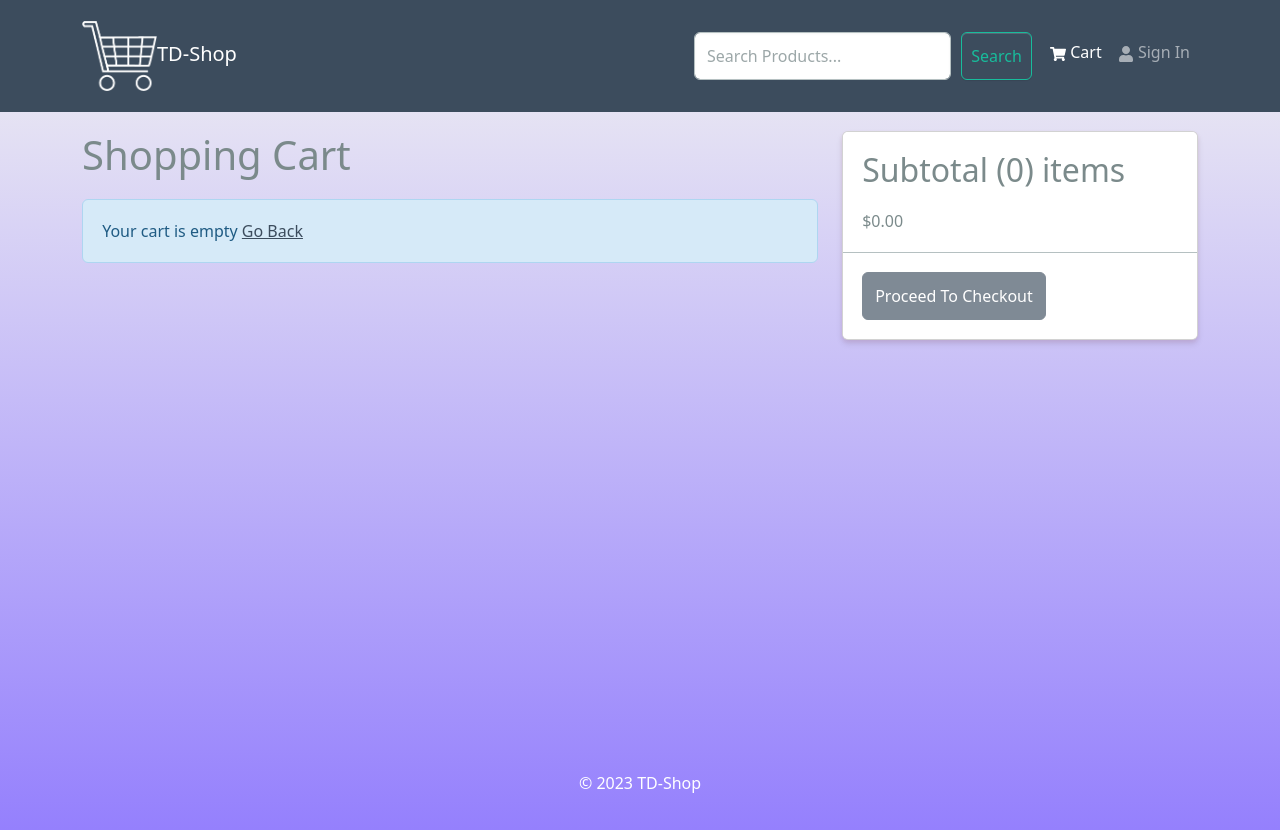
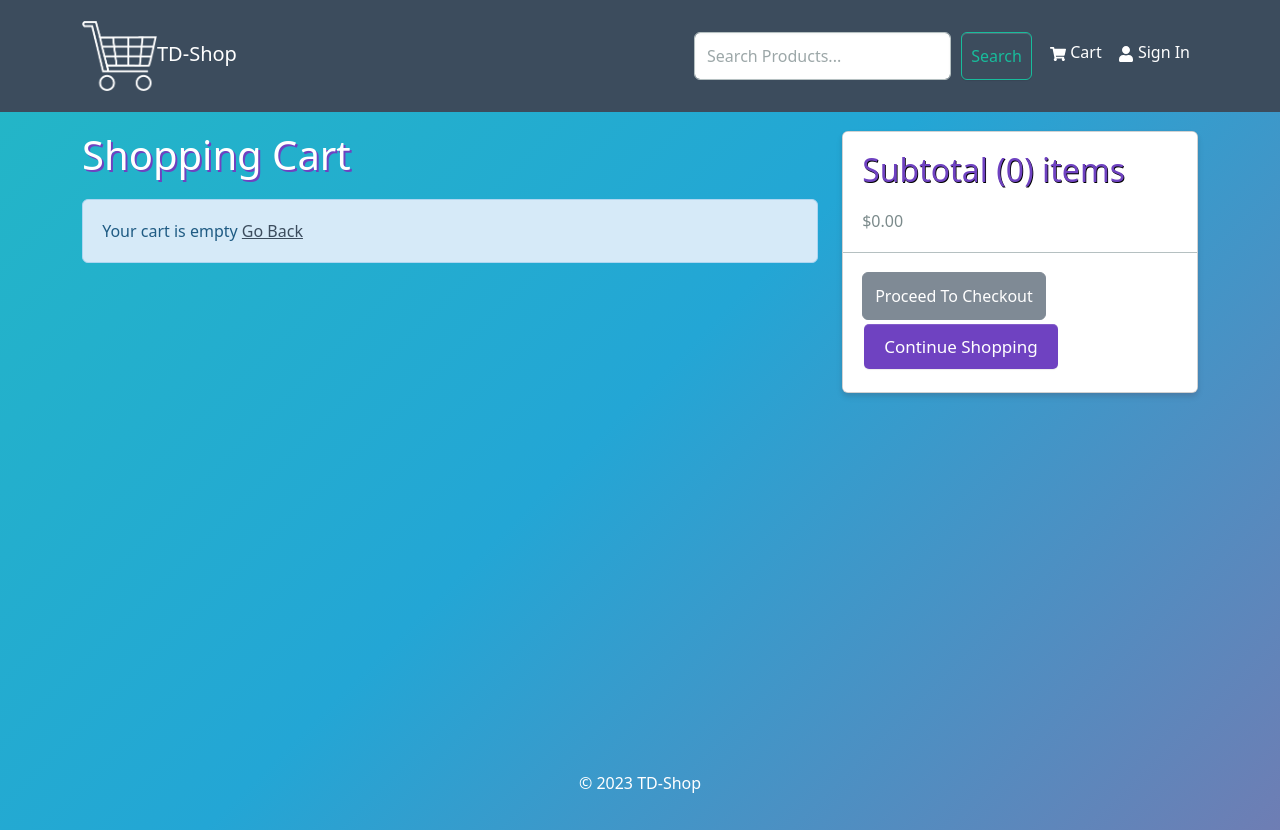
Before and after one commit to dhnilo/TDShop, a React (Create React App) app in the folder frontend/: page /cart in a window 1280 px wide. Built offline with nearby package versions, Linux system fonts and the light colour scheme.

Commit message:
added animation to background and more look & feel updates

```diff
--- a/frontend/src/assets/styles/index.css
+++ b/frontend/src/assets/styles/index.css
@@ -7,10 +7,25 @@ body {
   line-height: var(--bs-body-line-height);
   color: var(--bs-body-color);
   text-align: var(--bs-body-text-align);
-  background: linear-gradient(to bottom, #f2f2f2, rgba(142, 120, 253, .943));
+  /* background: linear-gradient(to bottom, #f2f2f2, rgba(142, 120, 253, .943)); */
+  background: linear-gradient(-45deg, #ee7752, #e73c7e, #23a6d5, #23d5ab);
+	background-size: 400% 400%;
   min-height: 100vh;
   -webkit-text-size-adjust: 100%;
   -webkit-tap-highlgiht-color: rgba(0,0,0,0,);
+  animation: gradient 7s ease infinite;
+}
+
+@keyframes gradient {
+	0% {
+		background-position: 0% 50%;
+	}
+	50% {
+		background-position: 100% 50%;
+	}
+	100% {
+		background-position: 0% 50%;
+	}
 }
 
 main {
@@ -88,6 +103,35 @@ table th {
   object-fit: scale-down;
 }
 
+.title{
+  margin-top: 0;
+  margin-bottom: 1.2rem;
+  font-weight: 500;
+  line-height: 1.2;
+  color: white;
+  text-shadow: 2px 2px var(--bs-purple);
+}
+
+.whiteText {
+  color: white;
+  font-size: 17px;
+}
+
+.myButton {
+  background-color: var(--bs-purple);
+  border-radius: 5px;
+  border: none;
+  color: white;
+  padding: 10px 20px;
+  text-align: center;
+  text-decoration: none;
+  display: inline-block;
+  font-size: 17px;
+  margin: 4px 2px;
+  cursor: pointer;
+
+}
+
 .margin-text-box-2 {
   margin-top: 10px !important;
   margin-bottom: 10px !important;
--- a/frontend/src/screens/CartScreen.jsx
+++ b/frontend/src/screens/CartScreen.jsx
@@ -28,7 +28,7 @@ const CartScreen = () => {
   return (
     <Row>
       <Col md={8}>
-        <h1 style={{ marginBottom: '20px' }}>Shopping Cart</h1>
+        <h1 className='title' style={{ marginBottom: '20px' }}>Shopping Cart</h1>
         {cartItems.length === 0 ? (
           <Message>
             Your cart is empty <Link to='/'>Go Back</Link>
@@ -97,6 +97,13 @@ const CartScreen = () => {
               >
                 Proceed To Checkout
               </Button>
+              <Button
+                type='button'
+                className='myButton'
+                onClick={() => navigate(-1)}
+              >
+                Continue Shopping
+              </Button>
             </ListGroup.Item>
           </ListGroup>
         </Card>
--- a/frontend/src/screens/HomeScreen.jsx
+++ b/frontend/src/screens/HomeScreen.jsx
@@ -21,7 +21,7 @@ const HomeScreen = () => {
         </Message>
       ) : (
         <>
-          <h1>Latest Products</h1>
+          <h1 className='title'>Latest Products</h1>
           <Row>
             {data.products.map((product) => (
               <Col key={product._id} sm={12} md={6} lg={4} xl={3}>
--- a/frontend/src/screens/LoginScreen.jsx
+++ b/frontend/src/screens/LoginScreen.jsx
@@ -42,7 +42,7 @@ const LoginScreen = () => {
 
   return (
     <FormContainer>
-      <h1>Sign In</h1>
+      <h1 className='title'>Sign In</h1>
 
       <Form onSubmit={submitHandler}>
         <Form.Group className='margin-text-box-2' controlId='email'>
@@ -74,10 +74,10 @@ const LoginScreen = () => {
 
       <Row className='py-3'>
         <Col>
-          New Customer?{' '}
+          <p className='whiteText'>New Customer? {'  '}
           <Link to={redirect ? `/register?redirect=${redirect}` : '/register'}>
             Register
-          </Link>
+          </Link></p>
         </Col>
       </Row>
     </FormContainer>
--- a/frontend/src/screens/OrderScreen.jsx
+++ b/frontend/src/screens/OrderScreen.jsx
@@ -103,7 +103,7 @@ const OrderScreen = () => {
     <Message variant="danger" />
   ) : (
     <>
-      <h1>Order #{order._id}</h1>
+      <h1 className='title'>Order #{order._id}</h1>
       <Row>
         <Col md={8}>
           <ListGroup variant="flush">
--- a/frontend/src/screens/PaymentScreen.jsx
+++ b/frontend/src/screens/PaymentScreen.jsx
@@ -30,13 +30,14 @@ const PaymentScreen = () => {
   return (
     <FormContainer>
       <CheckoutSteps step1 step2 step3 />
-      <h1>Payment Method</h1>
+      <h1 className='title'>Payment Method</h1>
       <Form onSubmit={ submitHandler }>
         <Form.Group>
           <Form.Label as='legend'>Select Method</Form.Label>
           <Col>
             <Form.Check
               type='radio'
+              text-color='white'
               label='PayPal or Credit Card'
               id='PayPal'
               name='paymentMethod'
--- a/frontend/src/screens/ProfileScreen.jsx
+++ b/frontend/src/screens/ProfileScreen.jsx
@@ -54,7 +54,7 @@ const ProfileScreen = () => {
             <h2>User Profile</h2>
 
             <Form onSubmit={submitHandler}>
-                <Form.Group controlId='name' className='my-2'>
+                <Form.Group controlId='name' className='margin-text-box-2'>
                     <Form.Label>Name</Form.Label>
                     <Form.Control
                         type='name'
@@ -64,7 +64,7 @@ const ProfileScreen = () => {
                     ></Form.Control>
                 </Form.Group>
 
-                <Form.Group controlId='email' className='my-2'>
+                <Form.Group controlId='email' className='margin-text-box-2'>
                     <Form.Label>Email Address</Form.Label>
                     <Form.Control
                         type='email'
@@ -74,7 +74,7 @@ const ProfileScreen = () => {
                     ></Form.Control>
                 </Form.Group>
 
-                <Form.Group controlId='password' className='my-2'>
+                <Form.Group controlId='password' className='margin-text-box-2'>
                     <Form.Label>Password</Form.Label>
                     <Form.Control
                         type='password'
@@ -84,7 +84,7 @@ const ProfileScreen = () => {
                     ></Form.Control>
                 </Form.Group>
 
-                <Form.Group controlId='confirmPassword' className='my-2'>
+                <Form.Group controlId='confirmPassword' className='margin-text-box-2'>
                     <Form.Label>Confirm Password</Form.Label>
                     <Form.Control
                         type='password'
@@ -94,7 +94,7 @@ const ProfileScreen = () => {
                     ></Form.Control>
                 </Form.Group>
 
-                <Button type='submit' variant='primary' className='my-2'>
+                <Button type='submit' variant='primary' className='margin-text-box-2'>
                     Update
                 </Button>
                 { loadingUpdateProfile && <Loader />}
--- a/frontend/src/screens/RegisterScreen.jsx
+++ b/frontend/src/screens/RegisterScreen.jsx
@@ -51,7 +51,7 @@ const RegisterScreen = () => {
     <FormContainer>
       <h1>Sign Up</h1>
       <Form onSubmit={submitHandler}>
-        <Form.Group className='my-2' controlId='name'>
+        <Form.Group className='margin-text-box-2' controlId='name'>
           <Form.Label>Name</Form.Label>
           <Form.Control
             type='name'
@@ -61,7 +61,7 @@ const RegisterScreen = () => {
           ></Form.Control>
         </Form.Group>
 
-        <Form.Group className='my-2' controlId='email'>
+        <Form.Group className='margin-text-box-2' controlId='email'>
           <Form.Label>Email Address</Form.Label>
           <Form.Control
             type='email'
@@ -71,7 +71,7 @@ const RegisterScreen = () => {
           ></Form.Control>
         </Form.Group>
 
-        <Form.Group className='my-2' controlId='password'>
+        <Form.Group className='margin-text-box-2' controlId='password'>
           <Form.Label>Password</Form.Label>
           <Form.Control
             type='password'
@@ -81,7 +81,7 @@ const RegisterScreen = () => {
           ></Form.Control>
         </Form.Group>
 
-        <Form.Group className='my-2' controlId='confirmPassword'>
+        <Form.Group className='margin-text-box-2' controlId='confirmPassword'>
           <Form.Label>Confirm Password</Form.Label>
           <Form.Control
             type='password'
--- a/frontend/src/screens/ShippingScreen.jsx
+++ b/frontend/src/screens/ShippingScreen.jsx
@@ -28,9 +28,9 @@ const ShippingScreen = () => {
   return (
     <FormContainer>
       <CheckoutSteps step1 step2 />
-      <h1>Shipping</h1>
+      <h1 className='title'>Shipping</h1>
       <Form onSubmit={submitHandler}>
-        <Form.Group controlId='address' className='my-2'>
+        <Form.Group controlId='address' className='margin-text-box-2'>
           <Form.Label>Address</Form.Label>
           <Form.Control
             type='text'
@@ -40,7 +40,7 @@ const ShippingScreen = () => {
             onChange={(e) => setAddress(e.target.value)}
           ></Form.Control>
         </Form.Group>
-        <Form.Group controlId='city' className='my-2'>
+        <Form.Group controlId='city' className='margin-text-box-2'>
           <Form.Label>City</Form.Label>
           <Form.Control
             type='text'
@@ -50,7 +50,7 @@ const ShippingScreen = () => {
             onChange={(e) => setCity(e.target.value)}
           ></Form.Control>
         </Form.Group>
-        <Form.Group controlId='postalCode' className='my-2'>
+        <Form.Group controlId='postalCode' className='margin-text-box-2'>
           <Form.Label>Postal Code</Form.Label>
           <Form.Control
             type='text'
@@ -60,7 +60,7 @@ const ShippingScreen = () => {
             onChange={(e) => setPostalCode(e.target.value)}
           ></Form.Control>
         </Form.Group>
-        <Form.Group controlId='country' className='my-2'>
+        <Form.Group controlId='country' className='margin-text-box-2'>
           <Form.Label>Country</Form.Label>
           <Form.Control
             type='text'
@@ -70,7 +70,7 @@ const ShippingScreen = () => {
             onChange={(e) => setCountry(e.target.value)}
           ></Form.Control>
         </Form.Group>
-        <Button type='submit' variant='primary' className='my-2'>
+        <Button type='submit' variant='primary' className='margin-text-box-2'>
           Continue
         </Button>
       </Form>
```
Also changed, not shown: frontend/src/assets/styles/bootstrap.custom.css.
